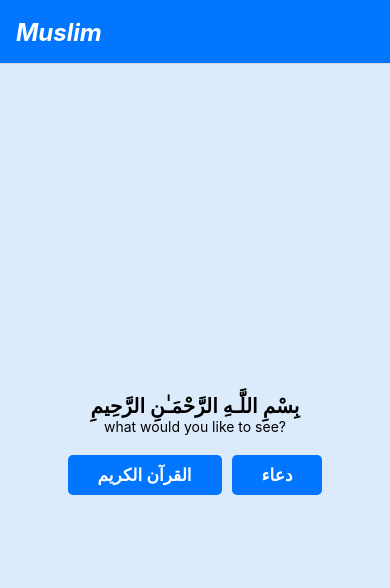
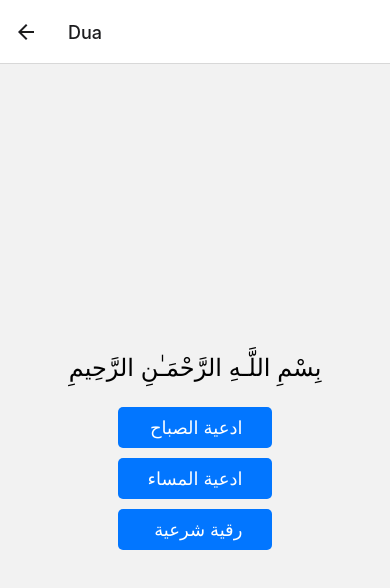
Before and after one commit to abdenassar01/muslim, a React Native app: screen /Dua in a window 390 px wide. Shown: the top 588 px of the page. Built offline with nearby package versions, Linux system fonts and the light colour scheme.

Commit message:
introducing doa screen

```diff
--- a/App.tsx
+++ b/App.tsx
@@ -1,6 +1,7 @@
 import { NavigationContainer } from '@react-navigation/native';
 import { createNativeStackNavigator } from "@react-navigation/native-stack";
 import { QueryClientProvider, QueryClient } from 'react-query';
+import Doa from './components/screens/doa/Doa';
 
 import Home from './components/screens/home/Home';
 import Quran from './components/screens/quran/Quran';
@@ -16,6 +17,7 @@ export default function App() {
       <Stack.Navigator>
         <Stack.Screen name='Home' component={ Home } />
         <Stack.Screen name='Quran' component={ Quran } />
+        <Stack.Screen name='Dua' component={ Doa } />
         <Stack.Screen name='Surah' component={ Surah } />
       </Stack.Navigator>
     </QueryClientProvider>
--- /dev/null
+++ b/components/screens/doa/Doa.tsx
@@ -0,0 +1,47 @@
+import { View, Text, StyleSheet, Pressable } from 'react-native'
+
+const Doa = ({ navigation }: any) => {
+  return (
+    <View style={ styles.container }>
+        <Text style={ styles.heading }>بِسْمِ اللَّـهِ الرَّحْمَـٰنِ الرَّحِيمِ</Text>
+        <View style={ styles.buttonWrapper }>
+            <Pressable onPress={ () => navigation.navigate('Quran') } style={ styles.button }>
+                <Text style={styles.text}>ادعية الصباح</Text>
+            </Pressable>
+            <Pressable onPress={ () => navigation.navigate('Quran') } style={ styles.button }>
+                <Text style={styles.text}>ادعية المساء</Text>
+            </Pressable>
+            <Pressable onPress={ () => navigation.navigate('Quran') } style={ styles.button }>
+                <Text style={styles.text}>رقية شرعية</Text>
+            </Pressable>
+        </View>
+    </View>
+  )
+}
+
+const styles = StyleSheet.create({
+    container: {
+        flex: 1,
+        justifyContent: 'center',
+        alignItems: 'center'
+    },
+    heading: {
+        fontSize: 24
+    },
+    text: {
+        color: '#fff',
+        fontSize: 18
+    },
+    buttonWrapper: {
+        marginTop: 20,
+    },
+    button: {
+        marginVertical: 5,
+        paddingHorizontal: 30,
+        paddingVertical: 10,
+        backgroundColor: '#0276ff',
+        borderRadius: 5,
+    }
+})
+
+export default Doa
--- a/components/screens/home/Home.tsx
+++ b/components/screens/home/Home.tsx
@@ -21,11 +21,10 @@ const Home = ({ navigation }: any) => {
         <Pressable onPress={ () => navigation.navigate('Quran') } style={ styles.button }>
           <Text style={styles.text}>القرآن الکریم</Text>
         </Pressable>
-        <Pressable onPress={ () => navigation.navigate('Quran') } style={ styles.button }>
+        <Pressable onPress={ () => navigation.navigate('Dua') } style={ styles.button }>
           <Text style={styles.text}>دعاء</Text>
         </Pressable>
       </View>
-
     </View>
   )
 }
--- a/components/screens/quran/Quran.tsx
+++ b/components/screens/quran/Quran.tsx
@@ -86,6 +86,7 @@ const styles = StyleSheet.create({
   },
   button: {
     padding: 10,
+    marginVertical: -7
   },
   text: {
     textAlign: 'center',
--- a/components/screens/surah/Surah.tsx
+++ b/components/screens/surah/Surah.tsx
@@ -18,18 +18,6 @@ const Surah = ({ route, navigation }: any) => {
     navigation.setOptions({ title: nameAr });
   },[])
 
-  type Ayah = {
-    number: number,
-    text: string,
-    numberInSurah: number,
-    juz: number,
-    manzil: number,
-    page: number,
-    ruku: number,
-    hizbQuarter: number,
-    sajda: boolean
-  }
-
   if (isFetching) return <Loading size={70} />
   if (error) return <Text>an error accured check your network status</Text>
 
@@ -42,7 +30,7 @@ const Surah = ({ route, navigation }: any) => {
         {
           <Text style={ styles.text } >
             {
-              ayahs.map(item => (
+              ayahs.map((item:string) => (
                 <>
                   { item } &nbsp;{ "\u06DD" }&nbsp;
                 </>
```
